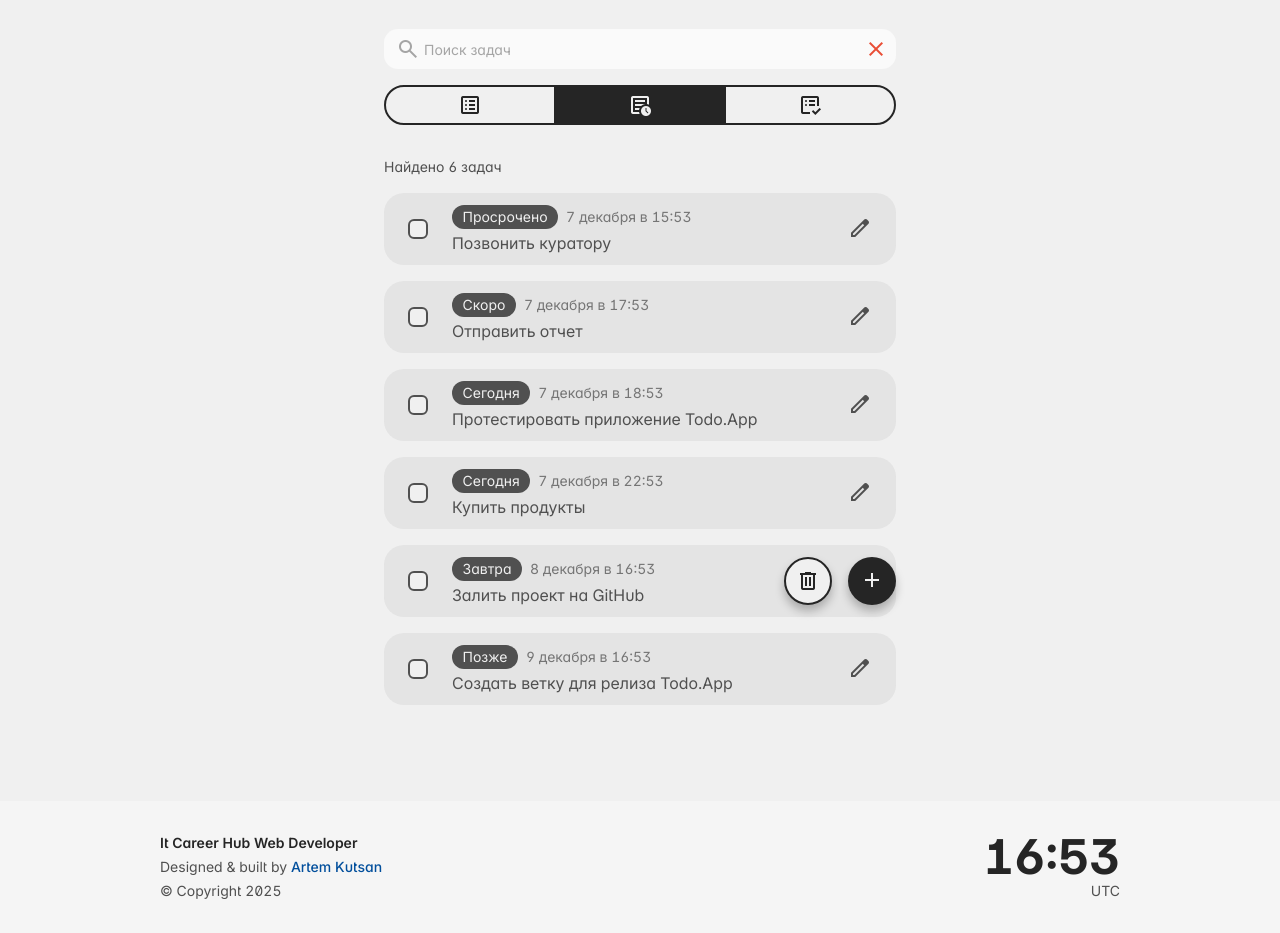
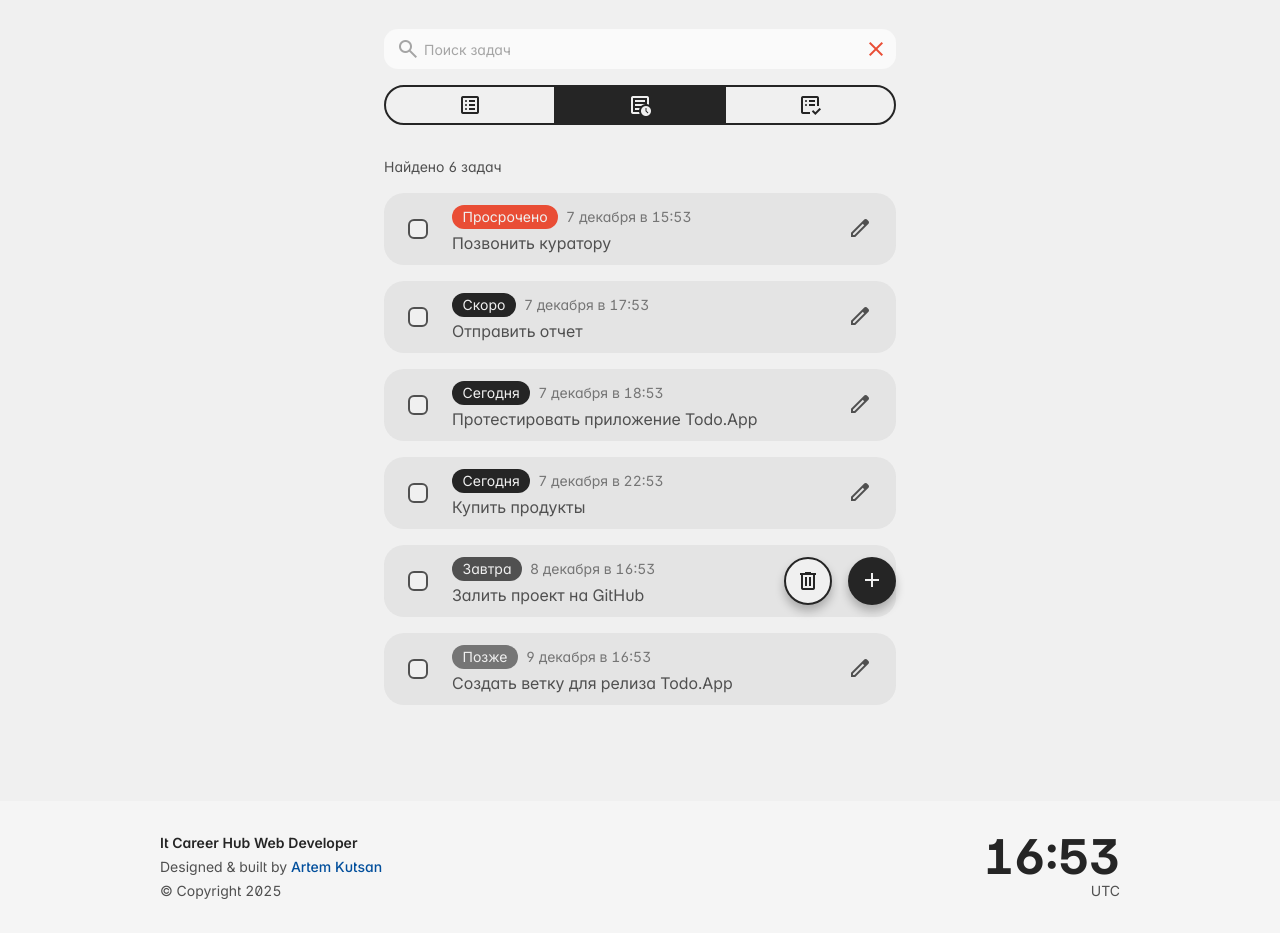
Before and after one commit to ArtemKutsan/it-career-hub, a plain HTML site: page course-html-css-js/projects/app-todo/index.html in a window 1280 px wide. Shown: the part 163-1096 px from the top of the page. Drawn offline with nearby package versions, Linux system fonts and the light colour scheme.

Commit message:
add: Цвета на фильтрах (предварительный вариант)

```diff
--- a/course-html-css-js/projects/app-todo/styles/todo.css
+++ b/course-html-css-js/projects/app-todo/styles/todo.css
@@ -227,29 +227,30 @@ input[type='time'] {
   color: var(--color-text-inverse);
 }
 
-/* .planned .badge-current {
-  background-color: #60708f;
+.planned .badge-current {
+  background-color: var(--color-accent);
 }
 
 .planned .badge-soon {
-  background-color: #8090ac;
+  background-color: var(--color-accent);
 }
 
 .planned .badge-today {
-  background-color: #a9bfd8;
+  background-color: var(--color-accent);
 }
 
 .planned .badge-tomorrow {
-  background-color: #bfdcd1;
+  background-color: var(--color-text);
 }
 
 .planned .badge-later {
-  background-color: #e4e4e4;
+  background-color: var(--color-text-lite);
 }
 
 .planned .badge-expired {
-  background-color: #c88e7a;
-} */
+  background-color: var(--color-secondary);
+  color: var(--color-light);
+}
 
 .todo .edit-btn {
   margin-left: auto;
```
